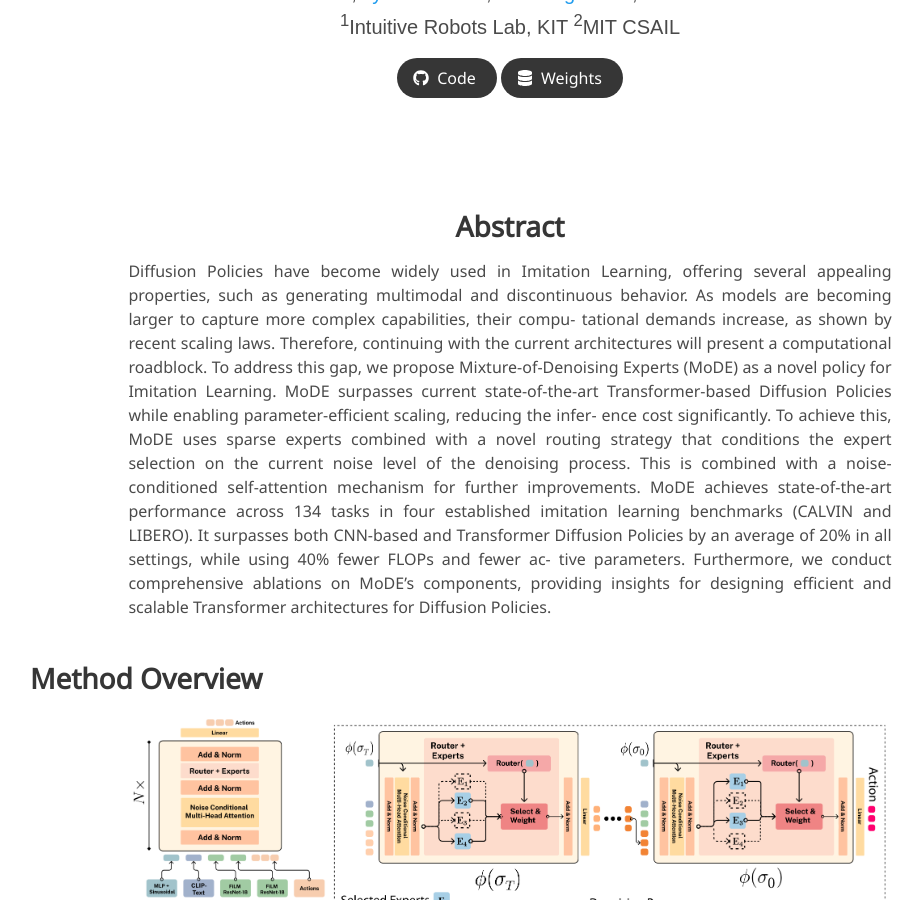
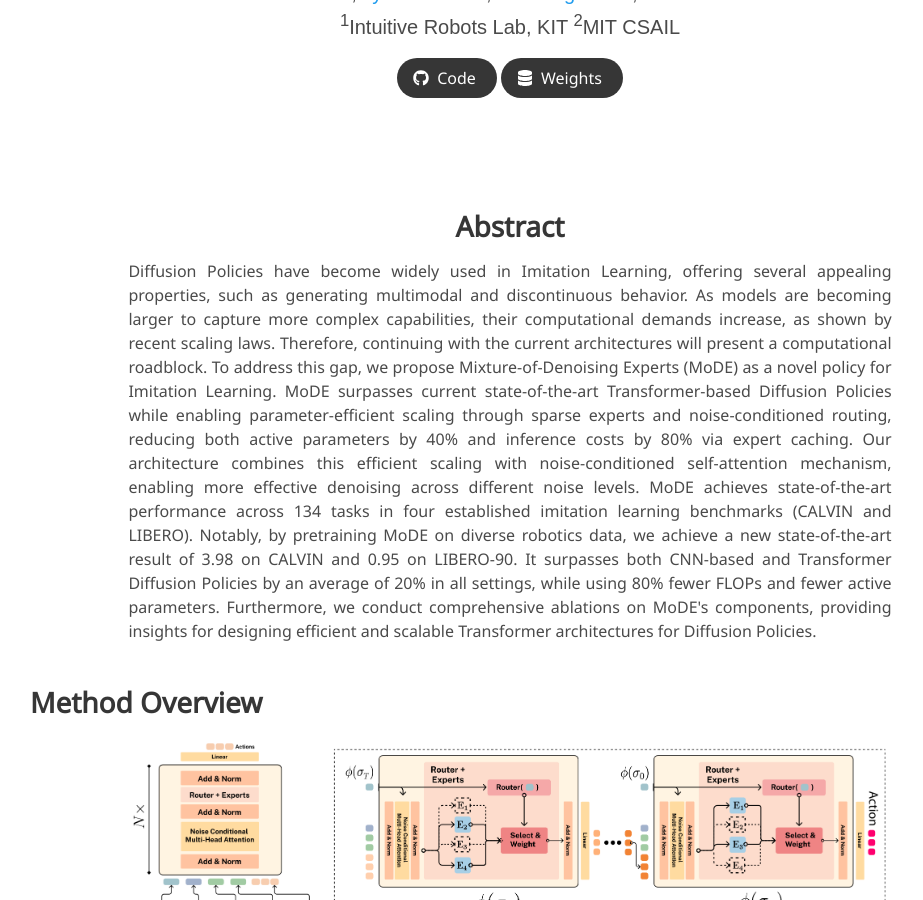
Before and after one commit to intuitive-robots/MoDE_Diffusion_Policy, a Jekyll site: the page built from index.md, in a window 1280 px wide and 900 px high, scrolled down 260 px. Shown: the whole window, without its empty margins (130-1053 px from the left). Built offline with Jekyll 4.4.1, drawn with Linux system fonts in a browser that asks for light colours; some web fonts are replaced.

Commit message:
update abstract

```diff
--- a/index.md
+++ b/index.md
@@ -19,22 +19,15 @@ title-bg-landing-include: fpl-video.html
         <div class="content has-text-justified">
 Diffusion Policies have become widely used in Imitation Learning, offering several
 appealing properties, such as generating multimodal and discontinuous behavior.
-As models are becoming larger to capture more complex capabilities, their compu-
-tational demands increase, as shown by recent scaling laws. Therefore, continuing
-with the current architectures will present a computational roadblock. To address
-this gap, we propose Mixture-of-Denoising Experts (MoDE) as a novel policy for
-Imitation Learning. MoDE surpasses current state-of-the-art Transformer-based
-Diffusion Policies while enabling parameter-efficient scaling, reducing the infer-
-ence cost significantly. To achieve this, MoDE uses sparse experts combined with a
-novel routing strategy that conditions the expert selection on the current noise level
-of the denoising process. This is combined with a noise-conditioned self-attention
-mechanism for further improvements. MoDE achieves state-of-the-art performance
-across 134 tasks in four established imitation learning benchmarks (CALVIN and
-LIBERO). It surpasses both CNN-based and Transformer Diffusion Policies by
-an average of 20% in all settings, while using 40% fewer FLOPs and fewer ac-
-tive parameters. Furthermore, we conduct comprehensive ablations on MoDE’s
-components, providing insights for designing efficient and scalable Transformer
-architectures for Diffusion Policies.
+As models are becoming larger to capture more complex capabilities, their computational demands increase, as shown by recent scaling laws.
+Therefore, continuing with the current architectures will present a computational roadblock.
+To address this gap, we propose Mixture-of-Denoising Experts (MoDE) as a novel policy for Imitation Learning.
+MoDE surpasses current state-of-the-art Transformer-based Diffusion Policies while enabling parameter-efficient scaling through sparse experts and noise-conditioned routing, reducing both active parameters by 40% and inference costs by 80% via expert caching.
+Our architecture combines this efficient scaling with noise-conditioned self-attention mechanism, enabling more effective denoising across different noise levels.
+MoDE achieves state-of-the-art performance across 134 tasks in four established imitation learning benchmarks (CALVIN and LIBERO).
+Notably, by pretraining MoDE on diverse robotics data, we achieve a new state-of-the-art result of 3.98 on CALVIN and 0.95 on LIBERO-90.
+It surpasses both CNN-based and Transformer Diffusion Policies by an average of 20% in all settings, while using 80% fewer FLOPs and fewer active parameters.
+Furthermore, we conduct comprehensive ablations on MoDE's components, providing insights for designing efficient and scalable Transformer architectures for Diffusion Policies.
         </div>
     </div>
 </div>
```
